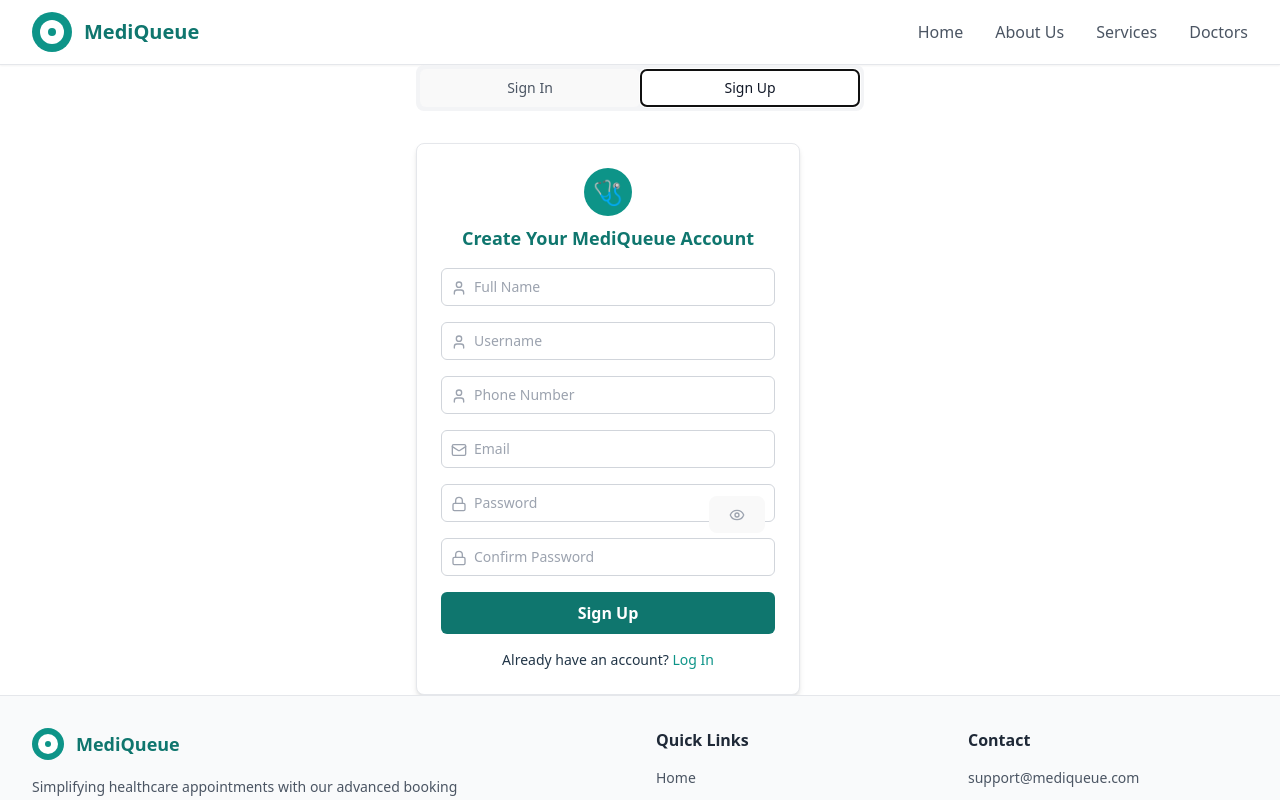
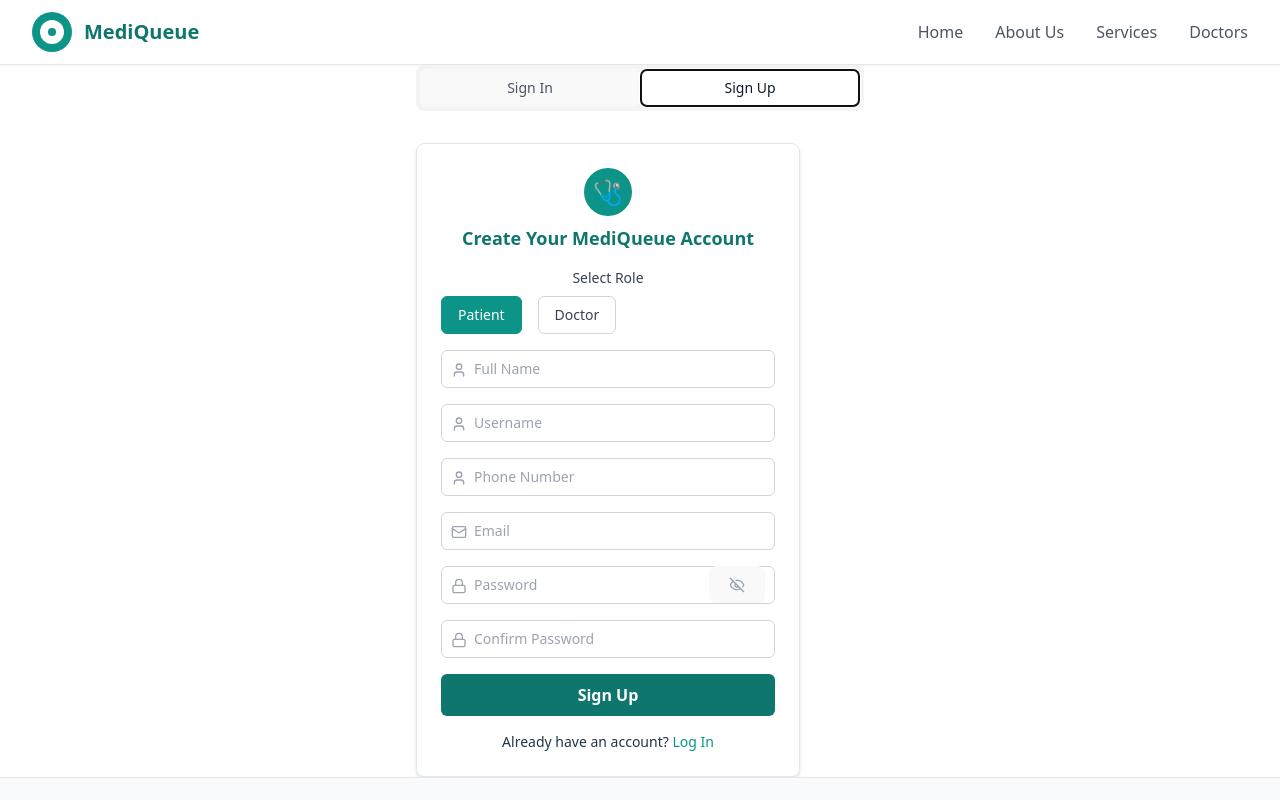
Before and after one commit to mansijimba/mediqueueweb, a React (Vite) app: page / in a window 1280 px wide. Both pictures are taken after a click on the button "Sign Up". Shown: the top 800 px of the page. Built offline with nearby package versions, Linux system fonts and the light colour scheme.

Commit message:
registerform

```diff
--- a/src/components/auth/registerForm.jsx
+++ b/src/components/auth/registerForm.jsx
@@ -4,11 +4,13 @@ import { NavLink, useNavigate } from "react-router-dom";
 import axios from "axios";
 import { useState } from "react";
 import { Mail, Lock, User, Eye, EyeOff } from "lucide-react";
+import RoleSelector from "./roleSelector";
 
 const RegisterForm = () => {
   const navigate = useNavigate();
   const [apiError, setApiError] = useState("");
   const [showPassword, setShowPassword] = useState(false);
+  const [selectedRole, setSelectedRole] = useState("patient");
 
   const formik = useFormik({
     initialValues: {
@@ -37,6 +39,7 @@ const RegisterForm = () => {
           phoneNumber: values.phoneNumber,
           email: values.email,
           password: values.password,
+          role: selectedRole,
         });
 
         if (response.data.success) {
@@ -60,6 +63,9 @@ const RegisterForm = () => {
       <h2 className="text-teal-700 font-semibold text-lg mb-4">Create Your MediQueue Account</h2>
 
       <form onSubmit={formik.handleSubmit} className="space-y-4">
+
+          <RoleSelector selectedRole={selectedRole} onRoleChange={setSelectedRole} />
+
         {/* First Name */}
         <div className="relative text-left">
           <input
@@ -144,9 +150,9 @@ const RegisterForm = () => {
           <button
             type="button"
             onClick={() => setShowPassword(!showPassword)}
-            className="absolute right-2.5 top-3 text-gray-400 hover:text-gray-700"
+            className="absolute right-2.5 text-gray-400 hover:text-gray-700"
           >
-            {showPassword ? <EyeOff className="h-4 w-4" /> : <Eye className="h-4 w-4" />}
+            {showPassword ? <Eye className="h-4 w-4" /> : <EyeOff className="h-4 w-4" />}
           </button>
           {formik.touched.password && formik.errors.password && (
             <p className="text-red-500 text-xs mt-1">{formik.errors.password}</p>
```
